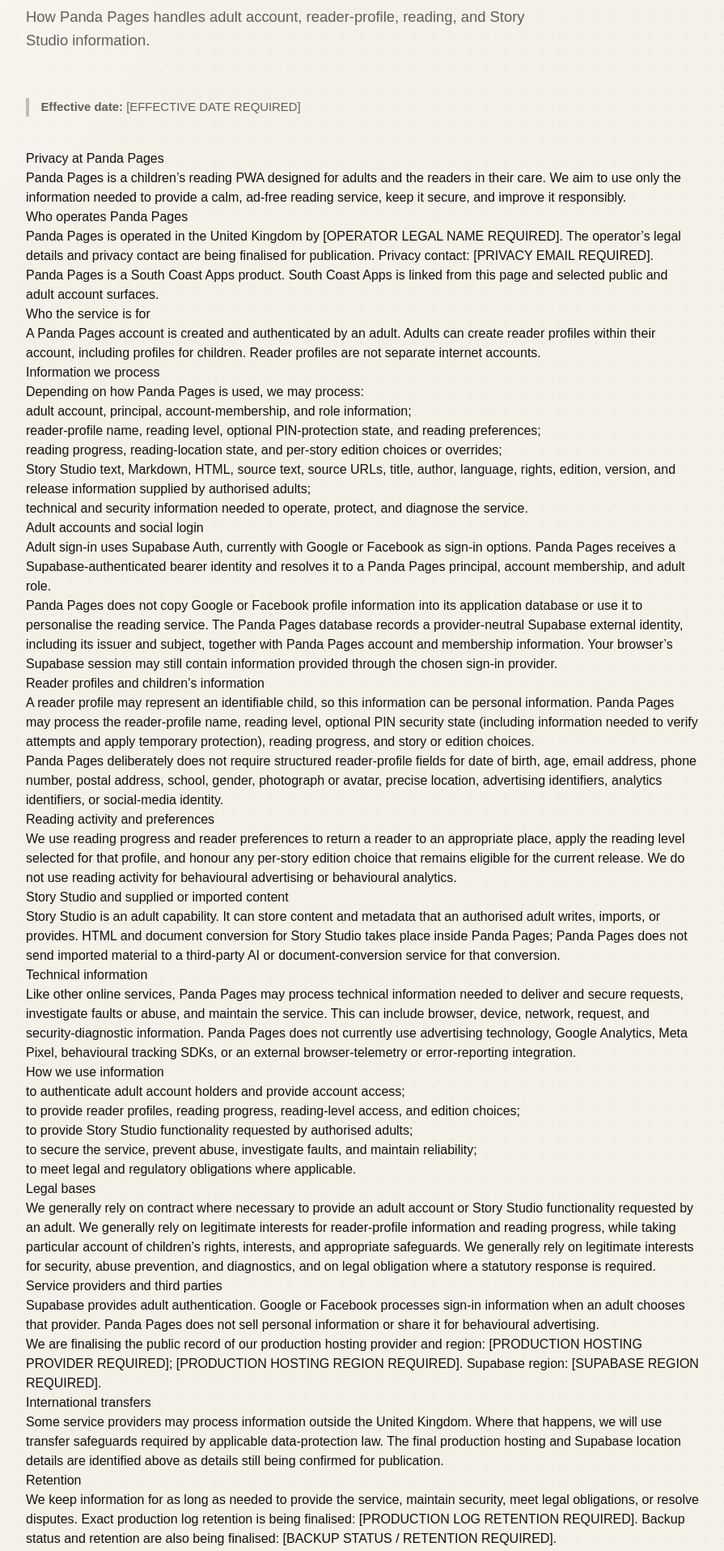
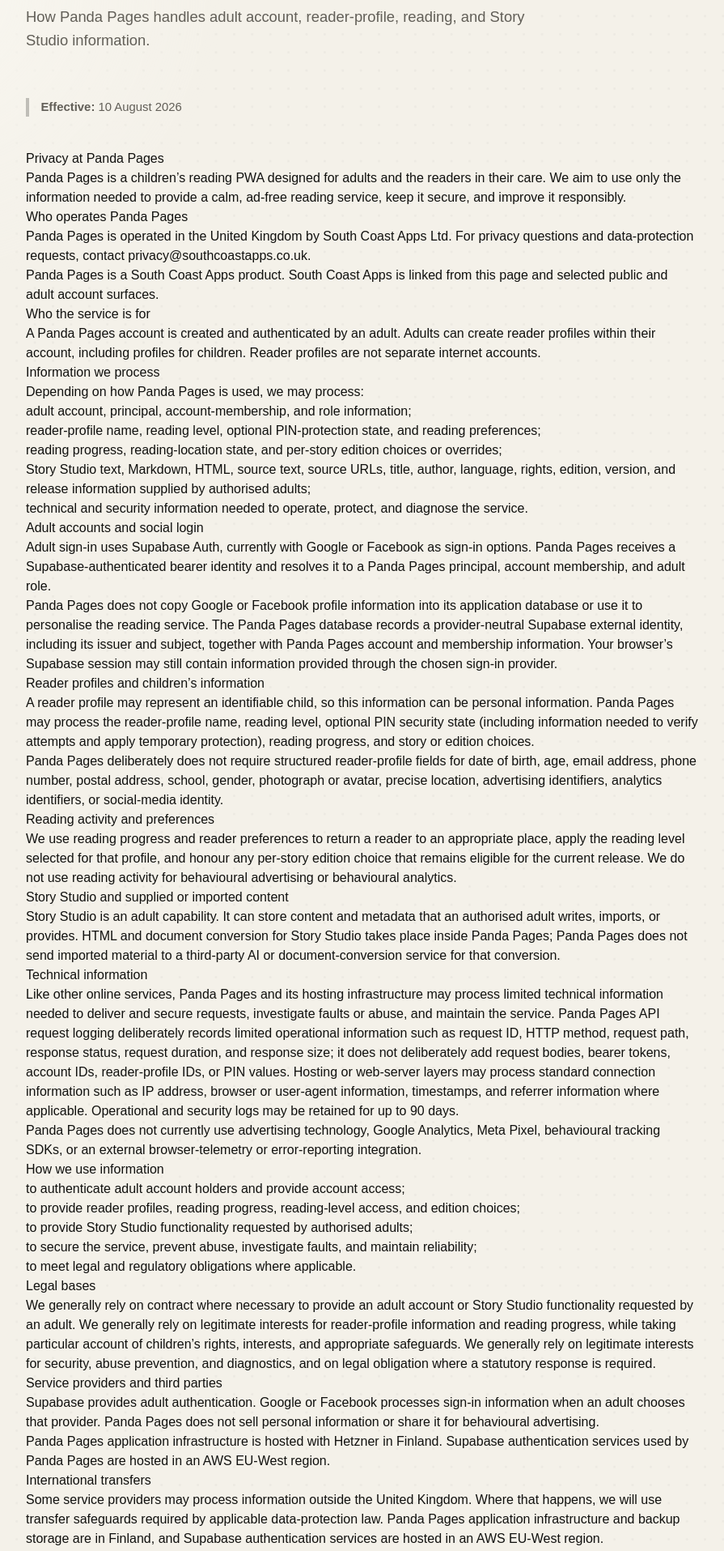
Before and after one commit to thejpness/pandapages, a Vue app in the folder apps/web/: page /privacy in a window 1280 px wide. Shown: the part 260-2175 px from the top of the page at 81% size, without its empty margins (192-1087 px from the left). Built offline with nearby package versions, Linux system fonts and the light colour scheme; no server answers; a web font is replaced by a local one.

Commit message:
legal: complete privacy policy details

```diff
--- a/apps/web/src/views/PrivacyPolicy.vue
+++ b/apps/web/src/views/PrivacyPolicy.vue
@@ -4,28 +4,28 @@ import PublicInfoLayout from '../components/app/PublicInfoLayout.vue'
 
 <template>
   <PublicInfoLayout title="Privacy Policy" summary="How Panda Pages handles adult account, reader-profile, reading, and Story Studio information.">
-    <p class="privacy-policy__effective-date"><strong>Effective date:</strong> [EFFECTIVE DATE REQUIRED]</p>
+    <p class="privacy-policy__effective-date"><strong>Effective:</strong> 10 August 2026</p>
     <section aria-labelledby="privacy-overview"><h2 id="privacy-overview">Privacy at Panda Pages</h2><p>Panda Pages is a children’s reading PWA designed for adults and the readers in their care. We aim to use only the information needed to provide a calm, ad-free reading service, keep it secure, and improve it responsibly.</p></section>
-    <section aria-labelledby="privacy-operator"><h2 id="privacy-operator">Who operates Panda Pages</h2><p>Panda Pages is operated in the United Kingdom by [OPERATOR LEGAL NAME REQUIRED]. The operator’s legal details and privacy contact are being finalised for publication. Privacy contact: [PRIVACY EMAIL REQUIRED].</p><p>Panda Pages is a South Coast Apps product. South Coast Apps is linked from this page and selected public and adult account surfaces.</p></section>
+    <section aria-labelledby="privacy-operator"><h2 id="privacy-operator">Who operates Panda Pages</h2><p>Panda Pages is operated in the United Kingdom by South Coast Apps Ltd. For privacy questions and data-protection requests, contact <a href="mailto:privacy@southcoastapps.co.uk">privacy@southcoastapps.co.uk</a>.</p><p>Panda Pages is a South Coast Apps product. South Coast Apps is linked from this page and selected public and adult account surfaces.</p></section>
     <section aria-labelledby="privacy-service-for"><h2 id="privacy-service-for">Who the service is for</h2><p>A Panda Pages account is created and authenticated by an adult. Adults can create reader profiles within their account, including profiles for children. Reader profiles are not separate internet accounts.</p></section>
     <section aria-labelledby="privacy-information"><h2 id="privacy-information">Information we process</h2><p>Depending on how Panda Pages is used, we may process:</p><ul><li>adult account, principal, account-membership, and role information;</li><li>reader-profile name, reading level, optional PIN-protection state, and reading preferences;</li><li>reading progress, reading-location state, and per-story edition choices or overrides;</li><li>Story Studio text, Markdown, HTML, source text, source URLs, title, author, language, rights, edition, version, and release information supplied by authorised adults;</li><li>technical and security information needed to operate, protect, and diagnose the service.</li></ul></section>
     <section aria-labelledby="privacy-authentication"><h2 id="privacy-authentication">Adult accounts and social login</h2><p>Adult sign-in uses Supabase Auth, currently with Google or Facebook as sign-in options. Panda Pages receives a Supabase-authenticated bearer identity and resolves it to a Panda Pages principal, account membership, and adult role.</p><p>Panda Pages does not copy Google or Facebook profile information into its application database or use it to personalise the reading service. The Panda Pages database records a provider-neutral Supabase external identity, including its issuer and subject, together with Panda Pages account and membership information. Your browser’s Supabase session may still contain information provided through the chosen sign-in provider.</p></section>
     <section aria-labelledby="privacy-reader-profiles"><h2 id="privacy-reader-profiles">Reader profiles and children’s information</h2><p>A reader profile may represent an identifiable child, so this information can be personal information. Panda Pages may process the reader-profile name, reading level, optional PIN security state (including information needed to verify attempts and apply temporary protection), reading progress, and story or edition choices.</p><p>Panda Pages deliberately does not require structured reader-profile fields for date of birth, age, email address, phone number, postal address, school, gender, photograph or avatar, precise location, advertising identifiers, analytics identifiers, or social-media identity.</p></section>
     <section aria-labelledby="privacy-reading"><h2 id="privacy-reading">Reading activity and preferences</h2><p>We use reading progress and reader preferences to return a reader to an appropriate place, apply the reading level selected for that profile, and honour any per-story edition choice that remains eligible for the current release. We do not use reading activity for behavioural advertising or behavioural analytics.</p></section>
     <section aria-labelledby="privacy-story-studio"><h2 id="privacy-story-studio">Story Studio and supplied or imported content</h2><p>Story Studio is an adult capability. It can store content and metadata that an authorised adult writes, imports, or provides. HTML and document conversion for Story Studio takes place inside Panda Pages; Panda Pages does not send imported material to a third-party AI or document-conversion service for that conversion.</p></section>
-    <section aria-labelledby="privacy-technical"><h2 id="privacy-technical">Technical information</h2><p>Like other online services, Panda Pages may process technical information needed to deliver and secure requests, investigate faults or abuse, and maintain the service. This can include browser, device, network, request, and security-diagnostic information. Panda Pages does not currently use advertising technology, Google Analytics, Meta Pixel, behavioural tracking SDKs, or an external browser-telemetry or error-reporting integration.</p></section>
+    <section aria-labelledby="privacy-technical"><h2 id="privacy-technical">Technical information</h2><p>Like other online services, Panda Pages and its hosting infrastructure may process limited technical information needed to deliver and secure requests, investigate faults or abuse, and maintain the service. Panda Pages API request logging deliberately records limited operational information such as request ID, HTTP method, request path, response status, request duration, and response size; it does not deliberately add request bodies, bearer tokens, account IDs, reader-profile IDs, or PIN values. Hosting or web-server layers may process standard connection information such as IP address, browser or user-agent information, timestamps, and referrer information where applicable. Operational and security logs may be retained for up to 90 days.</p><p>Panda Pages does not currently use advertising technology, Google Analytics, Meta Pixel, behavioural tracking SDKs, or an external browser-telemetry or error-reporting integration.</p></section>
     <section aria-labelledby="privacy-use"><h2 id="privacy-use">How we use information</h2><ul><li>to authenticate adult account holders and provide account access;</li><li>to provide reader profiles, reading progress, reading-level access, and edition choices;</li><li>to provide Story Studio functionality requested by authorised adults;</li><li>to secure the service, prevent abuse, investigate faults, and maintain reliability;</li><li>to meet legal and regulatory obligations where applicable.</li></ul></section>
     <section aria-labelledby="privacy-bases"><h2 id="privacy-bases">Legal bases</h2><p>We generally rely on contract where necessary to provide an adult account or Story Studio functionality requested by an adult. We generally rely on legitimate interests for reader-profile information and reading progress, while taking particular account of children’s rights, interests, and appropriate safeguards. We generally rely on legitimate interests for security, abuse prevention, and diagnostics, and on legal obligation where a statutory response is required.</p></section>
-    <section aria-labelledby="privacy-providers"><h2 id="privacy-providers">Service providers and third parties</h2><p>Supabase provides adult authentication. Google or Facebook processes sign-in information when an adult chooses that provider. Panda Pages does not sell personal information or share it for behavioural advertising.</p><p>We are finalising the public record of our production hosting provider and region: [PRODUCTION HOSTING PROVIDER REQUIRED]; [PRODUCTION HOSTING REGION REQUIRED]. Supabase region: [SUPABASE REGION REQUIRED].</p></section>
-    <section aria-labelledby="privacy-transfers"><h2 id="privacy-transfers">International transfers</h2><p>Some service providers may process information outside the United Kingdom. Where that happens, we will use transfer safeguards required by applicable data-protection law. The final production hosting and Supabase location details are identified above as details still being confirmed for publication.</p></section>
-    <section aria-labelledby="privacy-retention"><h2 id="privacy-retention">Retention</h2><p>We keep information for as long as needed to provide the service, maintain security, meet legal obligations, or resolve disputes. Exact production log retention is being finalised: [PRODUCTION LOG RETENTION REQUIRED]. Backup status and retention are also being finalised: [BACKUP STATUS / RETENTION REQUIRED].</p></section>
+    <section aria-labelledby="privacy-providers"><h2 id="privacy-providers">Service providers and third parties</h2><p>Supabase provides adult authentication. Google or Facebook processes sign-in information when an adult chooses that provider. Panda Pages does not sell personal information or share it for behavioural advertising.</p><p>Panda Pages application infrastructure is hosted with Hetzner in Finland. Supabase authentication services used by Panda Pages are hosted in an AWS EU-West region.</p></section>
+    <section aria-labelledby="privacy-transfers"><h2 id="privacy-transfers">International transfers</h2><p>Some service providers may process information outside the United Kingdom. Where that happens, we will use transfer safeguards required by applicable data-protection law. Panda Pages application infrastructure and backup storage are in Finland, and Supabase authentication services are hosted in an AWS EU-West region.</p></section>
+    <section aria-labelledby="privacy-retention"><h2 id="privacy-retention">Retention</h2><p>We keep information for as long as needed to provide the service, maintain security, meet legal obligations, or resolve disputes. Our retention policy is to remove inactive accounts after 24 months of inactivity, measured from the last authenticated adult account activity. We may delete an account and its associated Panda Pages data when that period is reached; this policy is not based on a child’s reading session, reader progress alone, background PWA activity, service-worker activity, or anonymous page visits.</p><p>Panda Pages maintains daily backups for resilience and disaster recovery. Backups are stored in Hetzner Object Storage in Finland and are retained for up to 30 days. Information deleted from the live service may remain in restricted backup copies until those backups expire through our normal backup cycle, which is currently up to 30 days. Backup copies are maintained for resilience and disaster recovery rather than ordinary application use.</p></section>
     <section aria-labelledby="privacy-security"><h2 id="privacy-security">Security</h2><p>Panda Pages uses account, membership, profile, and role boundaries to limit access to information. Reader mode is distinct from parent controls, and child-mode or PIN-verified state is intentionally memory-only rather than a durable browser setting. No online service can promise absolute security, but we use safeguards appropriate to the service and its risks.</p></section>
     <section aria-labelledby="privacy-children"><h2 id="privacy-children">Children’s privacy</h2><p>Panda Pages is intended to be managed by an adult account holder. We recognise that reader-profile information may relate to a child and aim to minimise the information required for that profile. We do not provide separate child internet accounts, advertising, behavioural profiling, or social-media features for readers.</p></section>
     <section aria-labelledby="privacy-storage"><h2 id="privacy-storage">Cookies, local storage, and PWA storage</h2><p>Panda Pages uses Supabase browser-session persistence for adult authentication. It also stores the selected Panda Pages account UUID and selected reader-profile UUID in browser local storage, and may store reading-display and Library sorting preferences on the device. Its PWA service worker caches application resources. Panda Pages does not use its own cookie-based application login, and child-mode and PIN-verified state are memory-only.</p><p>Because Panda Pages does not currently use advertising or behavioural analytics, this service does not currently present an analytics or advertising cookie-consent control.</p></section>
-    <section aria-labelledby="privacy-rights"><h2 id="privacy-rights">Data-protection rights</h2><p>Depending on the circumstances, adults may have rights to request access, correction, deletion, restriction, objection, or portability of personal information, and to raise concerns about our processing. An adult account holder can exercise rights concerning reader profiles in their account where appropriate. Contact details are being finalised: [PRIVACY EMAIL REQUIRED].</p></section>
-    <section aria-labelledby="privacy-deletion"><h2 id="privacy-deletion">Deletion</h2><p>Adults can currently delete individual reader profiles through Panda Pages. Deleting a reader profile also removes its associated reading progress and per-story edition overrides. A process for full account-deletion requests is being finalised. Panda Pages does not currently claim self-service full account deletion, guaranteed Supabase Auth deletion, or a specific backup-expiry period.</p><p>Signing out or disconnecting a social-login provider does not by itself delete a Panda Pages account.</p></section>
-    <section aria-labelledby="privacy-changes"><h2 id="privacy-changes">Changes to this policy</h2><p>We may update this policy as Panda Pages changes. Material changes will be reflected on this page with an updated effective date once the operator’s publication details are finalised.</p></section>
-    <section aria-labelledby="privacy-contact"><h2 id="privacy-contact">Contact</h2><p>For privacy questions, use [PRIVACY EMAIL REQUIRED] once published. Until then, this placeholder identifies the contact detail that must be confirmed before the policy is treated as final.</p></section>
+    <section aria-labelledby="privacy-rights"><h2 id="privacy-rights">Data-protection rights</h2><p>Depending on the circumstances, adults may have rights to request access, correction, deletion, restriction, objection, or portability of personal information, and to raise concerns about our processing. An adult account holder can exercise rights concerning reader profiles in their account where appropriate. Contact <a href="mailto:privacy@southcoastapps.co.uk">privacy@southcoastapps.co.uk</a> for privacy and individual-rights requests.</p></section>
+    <section aria-labelledby="privacy-deletion"><h2 id="privacy-deletion">Deletion</h2><p>Adults can currently delete individual reader profiles through Panda Pages. Deleting a reader profile also removes its associated reading progress and per-story edition overrides. If you want to request deletion of the full Panda Pages account, contact <a href="mailto:privacy@southcoastapps.co.uk">privacy@southcoastapps.co.uk</a>. A dedicated account-deletion process is being finalised; Panda Pages does not currently offer a self-service full-account deletion workflow.</p><p>When a Panda Pages account is deleted, we intend to remove the account’s reader information and account-owned Story Studio content, including customer-created content where applicable, subject to limited information we may need to retain for legal or security reasons and normal backup expiry. Signing out or disconnecting a social-login provider does not by itself delete a Panda Pages account.</p></section>
+    <section aria-labelledby="privacy-changes"><h2 id="privacy-changes">Changes to this policy</h2><p>We may update this policy as Panda Pages changes. Material changes will be reflected on this page with an updated effective date.</p></section>
+    <section aria-labelledby="privacy-contact"><h2 id="privacy-contact">Contact</h2><p>For privacy questions, data-protection requests, or full-account deletion enquiries, contact <a href="mailto:privacy@southcoastapps.co.uk">privacy@southcoastapps.co.uk</a>. This is a privacy contact, not a general product-support mailbox.</p></section>
     <section aria-labelledby="privacy-ico"><h2 id="privacy-ico">ICO complaints</h2><p>If you are in the United Kingdom and are unhappy with how we handle personal information, you can raise a concern with the Information Commissioner’s Office (ICO). Details are available on the <a href="https://ico.org.uk/make-a-complaint/" target="_blank" rel="noreferrer">ICO website</a>.</p></section>
   </PublicInfoLayout>
 </template>
```
Also changed, not shown: 1 other file (tests, documents, lock files or other folders).
